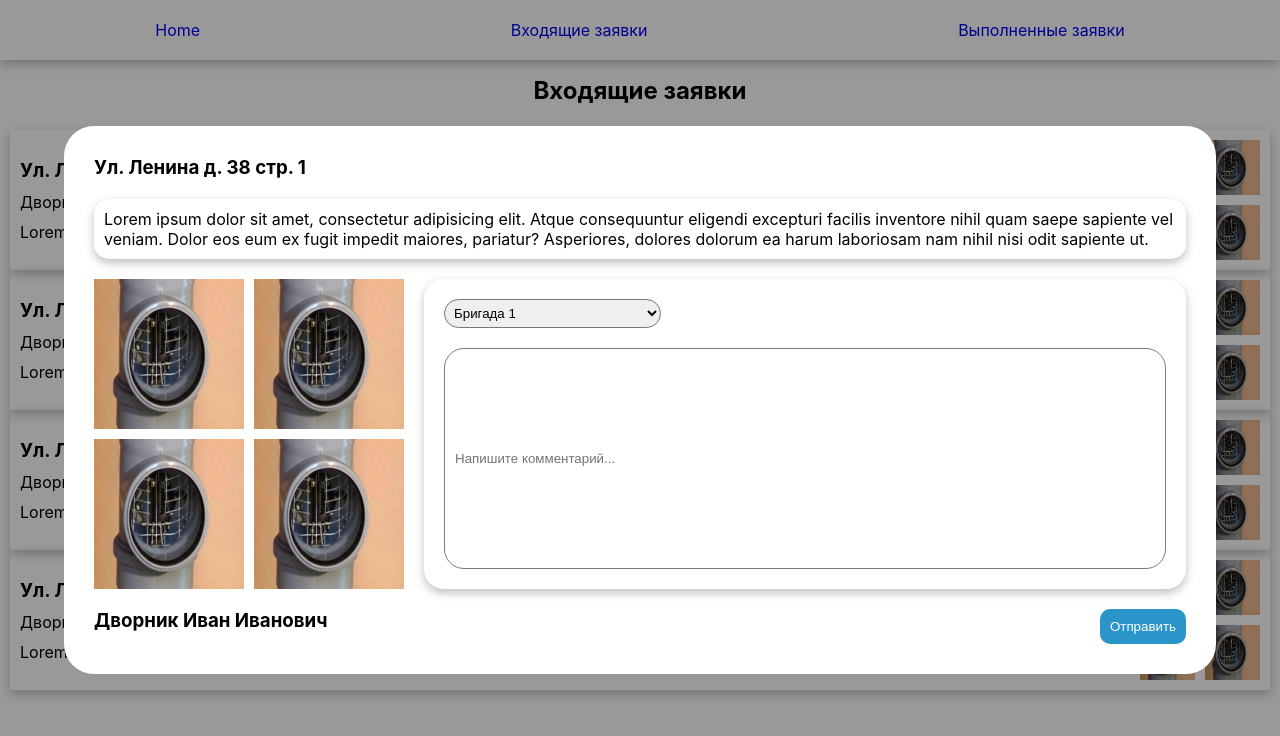
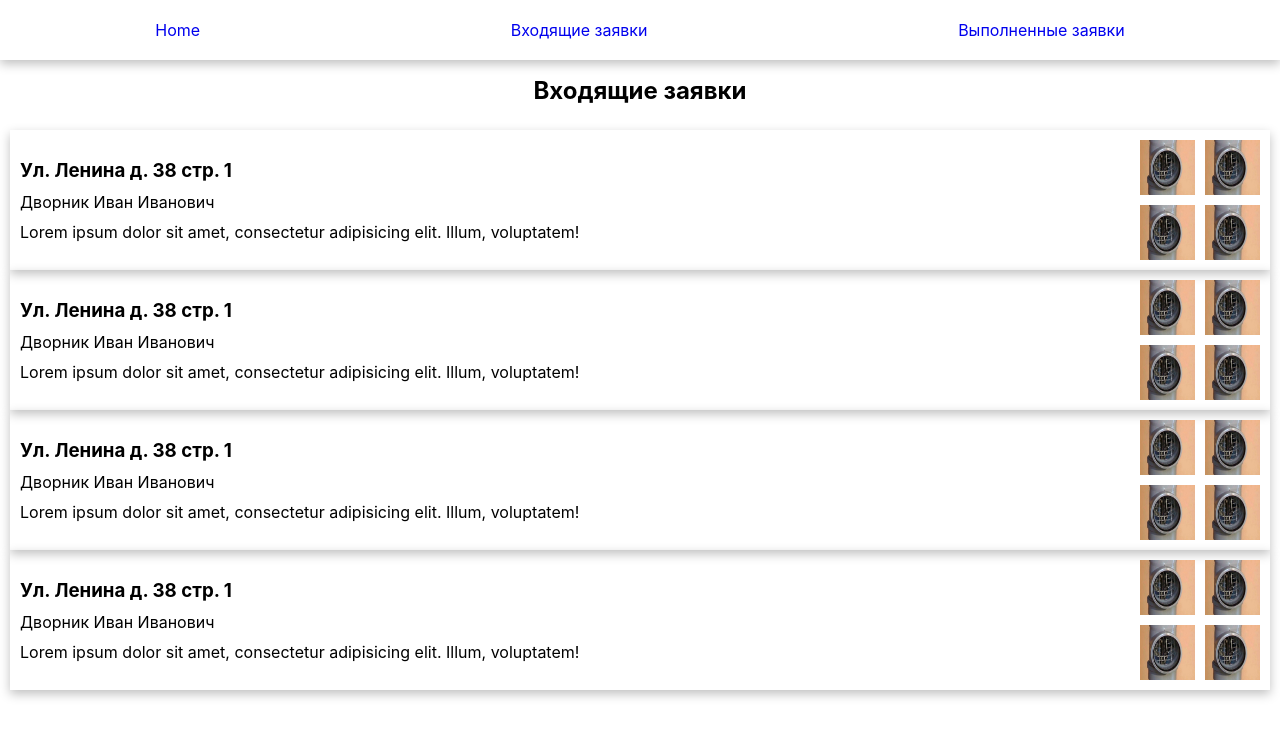
Before and after one commit to supersniper1/JKH, a React (Create React App) app: page /applications in a window 1280 px wide. Shown: the top 736 px of the page. Built offline with nearby package versions, Linux system fonts and the light colour scheme.

Commit message:
first changes, made cursor pointer, setInput

```diff
--- a/src/App.css
+++ b/src/App.css
@@ -23,6 +23,9 @@ header {
 .headerRoutesItem {
     text-decoration: none;
 }
-li {
-
+button {
+    cursor: pointer;
 }
+select {
+    cursor: pointer;
+}
--- a/src/components/application/application.css
+++ b/src/components/application/application.css
@@ -3,6 +3,7 @@
     height: 55px;
 }
 .application {
+    cursor: pointer;
     display: flex;
     flex-direction: row;
     justify-content: space-between;
--- a/src/components/modal.application/ModalApplication.jsx
+++ b/src/components/modal.application/ModalApplication.jsx
@@ -1,7 +1,8 @@
-import React from 'react';
+import React, {useState} from 'react';
 import './modalApplication.css'
 
 const ModalApplication = ({setActive}) => {
+  const [inputValue, setInputValue] = useState('')
   return (
     <div className="modalApplication">
       <h3>Ул. Ленина д. 38 стр. 1</h3>
@@ -29,12 +30,16 @@ const ModalApplication = ({setActive}) => {
             <option>Бригада 4</option>
             <option>Бригада 5</option>
           </select>
-          <input type="text" className='modalInput' placeholder='Напишите комментарий...'/>
+          <input type="text" className='modalInput' placeholder='Напишите комментарий...' value={inputValue}
+                 onChange={event => setInputValue(event.target.value)}/>
         </div>
       </div>
       <div className='rows rowLast'>
         <h3>Дворник Иван Иванович</h3>
-        <button className="modalButton" onClick={() => setActive(false)}>Отправить</button>
+        <button className="modalButton" onClick={() => {
+          setActive(false)
+          setInputValue('')
+        }}>Отправить</button>
       </div>
     </div>
   );
--- a/src/pages/aplications/ApplicationsPage.jsx
+++ b/src/pages/aplications/ApplicationsPage.jsx
@@ -6,7 +6,7 @@ import ModalApplication from "../../components/modal.application/ModalApplicatio
 
 const ApplicationsPage = (
 ) => {
-  const [modalActive, setModalActive] = useState(true)
+  const [modalActive, setModalActive] = useState(false)
   return (
     <div className="applicationPage">
       <div className="title">
--- a/src/pages/finishedApplications/finishedApplicationsPage.jsx
+++ b/src/pages/finishedApplications/finishedApplicationsPage.jsx
@@ -3,7 +3,9 @@ import React from 'react';
 const FinishedApplicationsPage = () => {
   return (
     <div>
-      Выполненные заявки
+      <div className="title">
+        <h2>Выполненые заявки</h2>
+      </div>
     </div>
   );
 };
```
